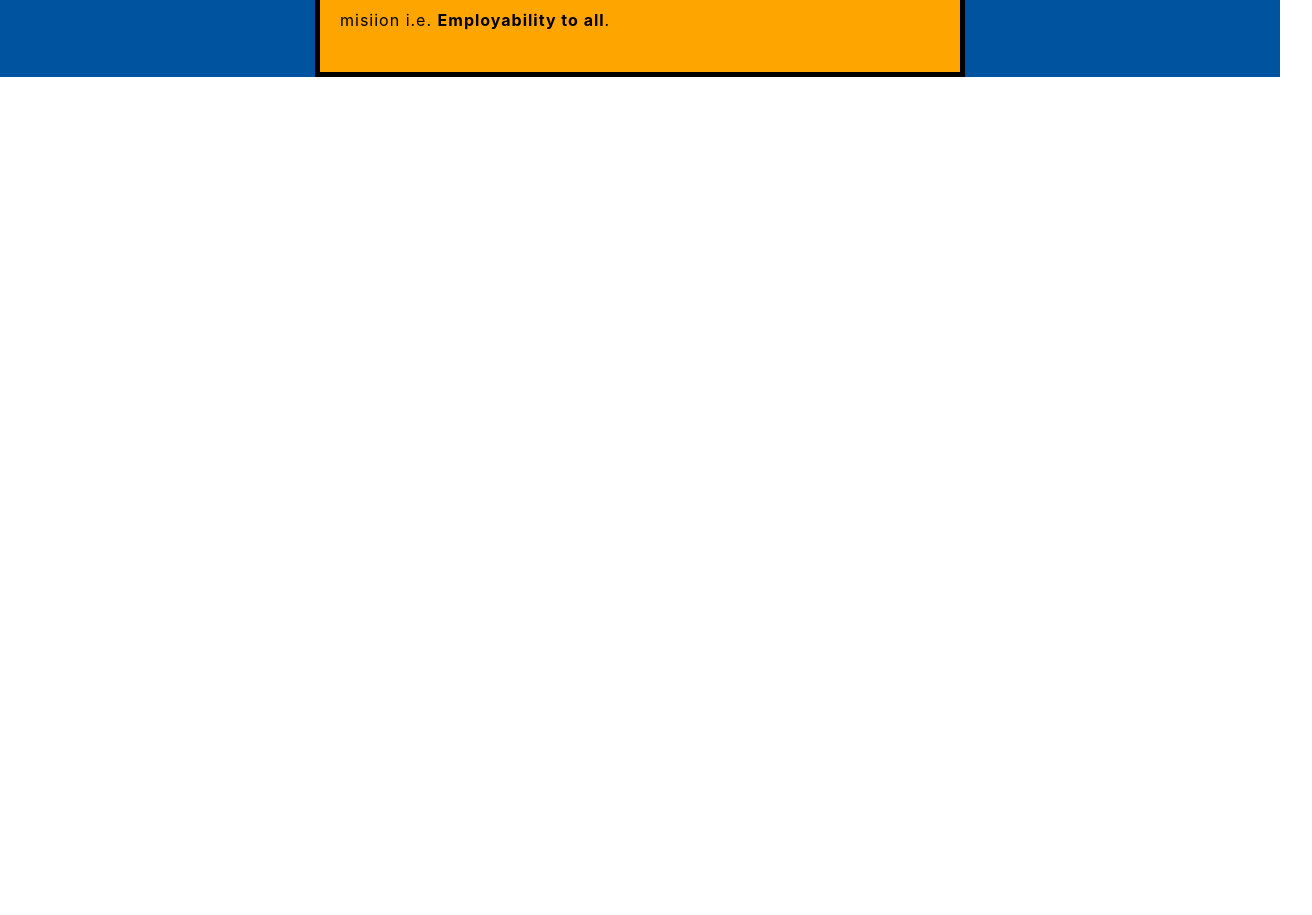
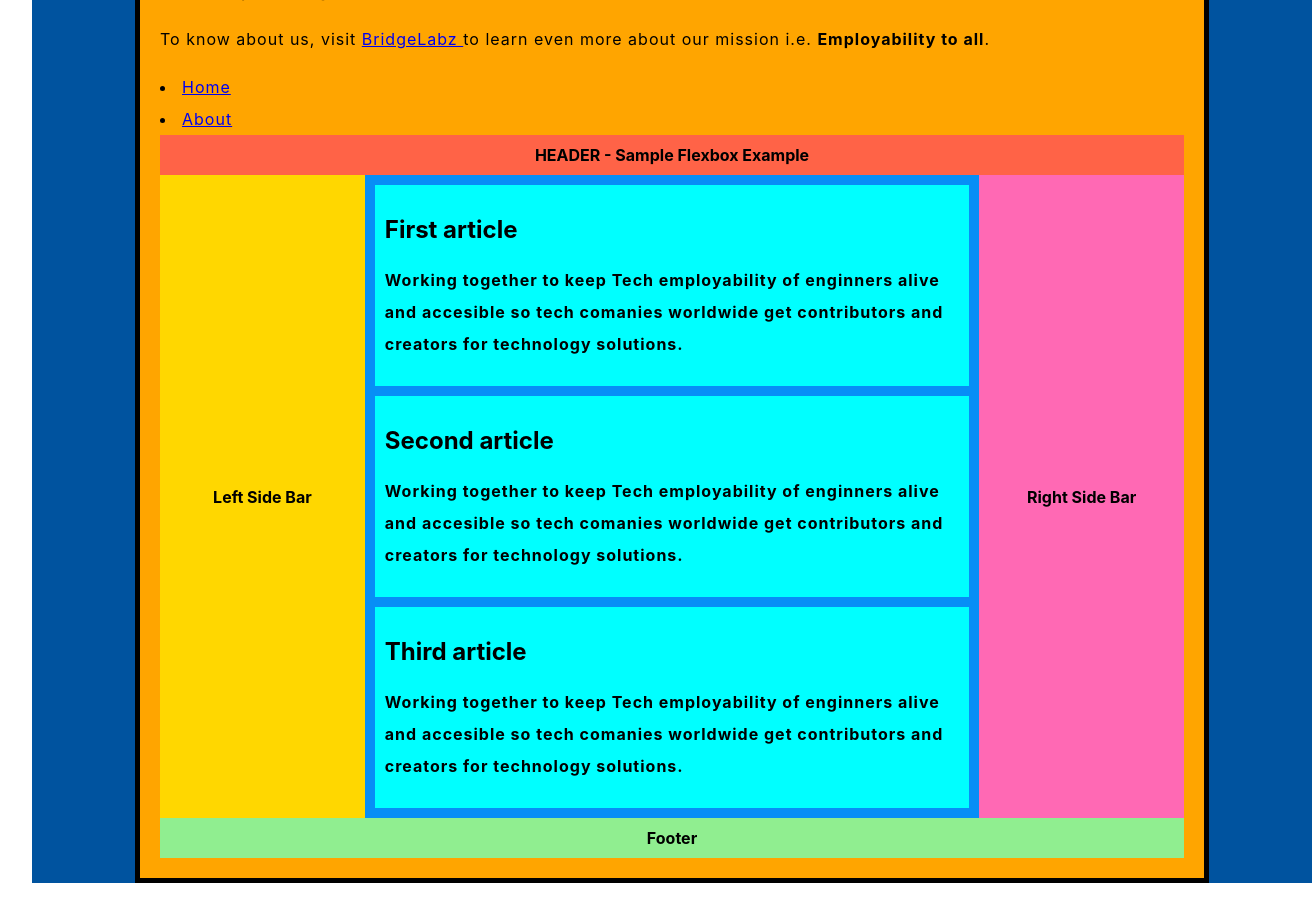
Before and after one commit to Nithya-24/ReactJS_HelloWorld, a React (Create React App) app in the folder helloworld/: page /home in a window 1280 px wide. Shown: the part 640-1555 px from the top of the page, 1312 px wide, since content can reach past the window. Before the commit the page ends 800 px from the top, so only its background shows below. Built offline with nearby package versions, Linux system fonts and the light colour scheme.

Commit message:
Added: Router DOM

```diff
--- a/helloworld/package.json
+++ b/helloworld/package.json
@@ -6,6 +6,7 @@
     "cra-template": "1.2.0",
     "react": "^18.1.0",
     "react-dom": "^18.1.0",
+    "react-router-dom": "^5.2.0",
     "react-scripts": "5.0.1"
   },
   "scripts": {
--- a/helloworld/src/About.js
+++ b/helloworld/src/About.js
@@ -0,0 +1,26 @@
+import React from "react";
+import "./Home.css";
+function About() {
+    return (
+        <>
+        <div>
+            <header class="headerContainer">HEADER - Sample Flexbox Example </header>
+            <div class="mainContainer">
+                <section class="mainContentItem">
+                    <article>
+                        <h2>Third article</h2>
+                        <p>Working together to keep Tech employability of enginners alive and accesible so tech comanies
+                            worldwide get contributors and creators for technology solutions.</p>
+                    </article>
+                </section>
+                <sidebar class="sideBarItem sideBarLeftItem">Left Side Bar</sidebar>
+                <sidebar class="sideBarItem sideBarRightItem">Right Side Bar</sidebar>
+            </div>
+            <footer class="footerContainer">Footer</footer>
+            </div>
+            </>
+
+
+    );
+}
+export default About;
--- a/helloworld/src/App.css
+++ b/helloworld/src/App.css
@@ -5,21 +5,27 @@ img {
 }
 
 .error-output {
-  margin-left: 50%;
   font-size: 12px;
   font-style: italic;
   color: red;
   display: block;
   margin: 0 auto;
   text-align: center;
+  padding: 5px;
 }
 
 .page-content {
-  width: 600px;
+  width: 80%;
   margin: 0 auto;
   background-color: orange;
   padding: 0 20px 20px 20px;
   border: 5px solid black;
+}
+
+.container {
+  width: 100vw;
+  height: 100%;
+  background-color: #00539f;
 }
 
 h1 {
@@ -49,9 +55,3 @@ input {
   display: block;
   margin: 0 auto;
 }
-
-.container {
-  width: 100vw;
-  height: 100%;
-  background-color: #00539f;
-}
--- a/helloworld/src/App.js
+++ b/helloworld/src/App.js
@@ -1,40 +1,46 @@
 import React from 'react';
 import './App.css';
-import logo from './assets/images/logo.png';
+import logo from './assets/images/logo.png'
+import Home from './Home.js';
+import About from './About.js';
+import { Switch, Link, Route } from "react-router-dom";
 
 class App extends React.Component {
   url="https://www.bridgelabz.com/"
-
   constructor() {
     super()
     this.state = {
-     // title: 'Hello from Bridgelabz'
+      //title: 'Hello from Bridgelabz',
       userName: '',
       nameError: ''
     }
   }
 
   /**
-   *  onclick Funciton
+   * onClick method is called when image is clicked
+   * here clicking is the event that we're checking
    */
   onClick = ($event) => {
     window.open(this.url,"_blank");
   }
 
+  /**
+   * onChange event listener is used to invoke this func
+   * @param {*} event
+   */
   onNameChange = (event) => {
     const nameRegex = RegExp('^[A-Z]{1}[a-zA-Z\\s]{2,}$');
     this.setState({ userName: event.target.value})
     if(nameRegex.test(event.target.value)) {
       this.setState({nameError: ''})
     } else {
-        this.setState({nameError: 'Invalid'})
+      this.setState({nameError: 'Invalid name.'})
     }
   }
 
   render() {
     return (
       <div className="container">
-        <div className="main-container">
       <div class="page-content">
         <h1>Hello {this.state.userName} from BridgeLabz</h1>
         <img src={logo} onClick={this.onClick}
@@ -45,9 +51,9 @@ class App extends React.Component {
         </div>
         <p>At BridgeLabz, we are a tech community of</p>
         <ul>
-            <li>technologists</li>
-            <li>thinkers</li>
-            <li>builders</li>
+            <li>Technologists</li>
+            <li>Thinkers</li>
+            <li>Builders</li>
         </ul>
         <p>
             Lorem Ipsum is simply dummy text of the printing and typesetting industry.
@@ -56,13 +62,23 @@ class App extends React.Component {
             It has survived not only five centuries, but also the leap into electronic typesetting, remaining essentially unchanged.
         </p>
         <p>
-            To know about us, visit <a href = {this.url} onClick={this.onClick}>BridgeLabz </a>
-            to learn even more about our misiion i.e. <strong>Employability to all</strong>.
+            To know about us, visit <a href = {this.url}>BridgeLabz </a>
+            to learn even more about our mission i.e. <strong>Employability to all</strong>.
         </p>
-      </div>
+        <li>
+          <Link to="/home">Home</Link>
+        </li>
+        <li>
+          <Link to="/about">About</Link>
+        </li>
+        <Switch>
+          <Route exact path="/home" component={Home}></Route>
+          <Route exact path="/about" component={About}></Route>
+        </Switch>
       </div>
       </div>
     )
   }
 }
+
 export default App;
--- /dev/null
+++ b/helloworld/src/Home.css
@@ -0,0 +1,73 @@
+body {
+    padding: 2em;
+}
+
+.headerContainer {
+    display: flex;
+    flex-flow: column wrap;
+    align-content: center;
+    background: tomato;
+    font-weight: bold;
+    padding: 10px;
+}
+
+.footerContainer {
+    display: flex;
+    flex-flow: column wrap;
+    align-content: center;
+    background: lightgreen;
+    font-weight: bold;
+    padding: 10px;
+}
+
+.mainContainer {
+    display: flex;
+    flex-flow: row wrap;
+    font-weight: bold;
+    text-align: left;
+    background-color: rgb(7, 142, 246);
+}
+
+.mainContainerItem {
+    text-align: left;
+    background: deepskyblue;
+}
+
+article {
+    padding: 10px;
+    margin: 10px;
+    background: aqua;
+    text-align: left;
+}
+
+.sideBarLeftItem {
+    background: gold;
+    text-align: center;
+}
+
+.sideBarRightItem {
+    background: hotpink;
+    text-align: center;
+}
+
+.sideBarItem {
+    flex: 1 0 0;
+    border: 0px solid green;
+    align-content: center;
+}
+
+.mainContentItem {
+    flex: 3 0px;
+}
+
+.sideBarLeftItem {
+    order: 1;
+}
+
+.mainContentItem {
+    order: 2;
+}
+
+.sideBarRightItem {
+    order: 3;
+}
--- a/helloworld/src/Home.js
+++ b/helloworld/src/Home.js
@@ -1,14 +1,36 @@
-import logo from './assets/images/logo.png';
-import React from 'react';
-import './App.css';
+import React from 'react'
+import './Home.css';
+ function Home() {
+    return (
+        <>
+        <div>
+            <header class="headerContainer">HEADER - Sample Flexbox Example </header>
+            <div class="mainContainer">
+                <section class="mainContentItem">
+                    <article>
+                        <h2>First article</h2>
+                        <p>Working together to keep Tech employability of enginners alive and accesible so tech comanies
+                            worldwide get contributors and creators for technology solutions.</p>
+                    </article>
+                    <article>
+                        <h2>Second article</h2>
+                        <p>Working together to keep Tech employability of enginners alive and accesible so tech comanies
+                            worldwide get contributors and creators for technology solutions.</p>
+                    </article>
+                    <article>
+                        <h2>Third article</h2>
+                        <p>Working together to keep Tech employability of enginners alive and accesible so tech comanies
+                            worldwide get contributors and creators for technology solutions.</p>
+                    </article>
+                </section>
+                <sidebar class="sideBarItem sideBarLeftItem">Left Side Bar</sidebar>
+                <sidebar class="sideBarItem sideBarRightItem">Right Side Bar</sidebar>
+            </div>
+            <footer class="footerContainer">Footer</footer>
+            </div>
+            </>
 
-class Home extends React.Component {
-    render() {
-        return(
-            <div>
-                Home page
-            </div>
-        )
-    }
+
+    );
 }
 export default Home;
--- a/helloworld/src/index.js
+++ b/helloworld/src/index.js
@@ -1,17 +1,18 @@
 import React from 'react';
-import ReactDOM from 'react-dom/client';
+import ReactDOM from 'react-dom';
 import './index.css';
 import App from './App';
-import reportWebVitals from './reportWebVitals';
+import {BrowserRouter} from 'react-router-dom';
 
-const root = ReactDOM.createRoot(document.getElementById('root'));
-root.render(
+ ReactDOM.render(
   <React.StrictMode>
+    <BrowserRouter>
     <App />
-  </React.StrictMode>
+    </BrowserRouter>
+  </React.StrictMode>,
+  document.getElementById("root")
 );
 
 // If you want to start measuring performance in your app, pass a function
 // to log results (for example: reportWebVitals(console.log))
 // or send to an analytics endpoint. Learn more: https://bit.ly/CRA-vitals
-reportWebVitals();
```
Also changed, not shown: helloworld/src/index.css (line endings or trailing spaces), 1 other file (tests, documents, lock files or other folders). Lines whose indentation alone changed are shown as unchanged.
